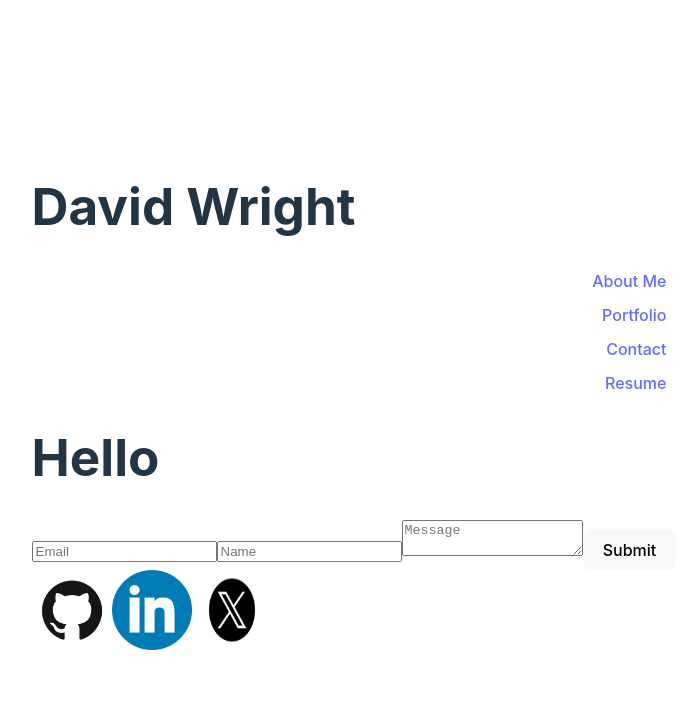
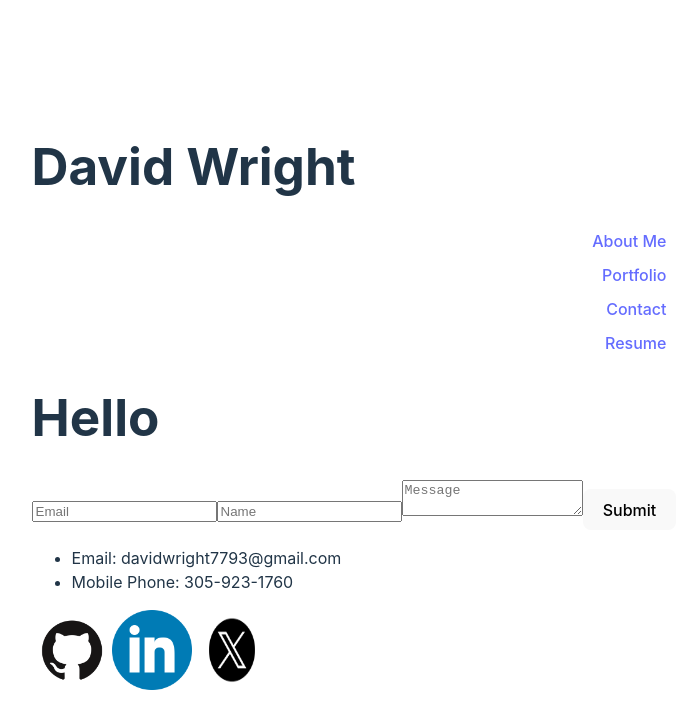
Before and after one commit to MrOahu/David-Wright-React-Portfolio, a React (Vite) app: page /contact in a window 1280 px wide. Shown: the top 728 px of the page, without its empty margins (286-983 px from the left). Built offline with nearby package versions, Linux system fonts and the light colour scheme.

Commit message:
added contact info

```diff
--- a/src/App.css
+++ b/src/App.css
@@ -5,8 +5,8 @@
 
 }
 
-.about{
-  color: red;
+.about {
+  color: blue;
 }
 
 .resumelist {
@@ -18,7 +18,7 @@
 
 }
 
-.nav-list li{
+.nav-list li {
   display: flex;
   flex-direction: row;
   justify-content: flex-end;
--- a/src/components/Contact.jsx
+++ b/src/components/Contact.jsx
@@ -85,6 +85,10 @@ function Contact() {
           <p className="error-text">{errorMessage}</p>
         </div>
       )}
+      <ul>
+        <li>Email: davidwright7793@gmail.com</li>
+        <li>Mobile Phone: 305-923-1760</li>
+      </ul>
     </div>
   );
 }
--- a/src/components/Portfolio.jsx
+++ b/src/components/Portfolio.jsx
@@ -3,6 +3,7 @@ function Portfolio(){
     return(
         <div>
             <h1>Here are some of David Wright's projects in React.</h1>
+
         </div>
     )
 }
```
